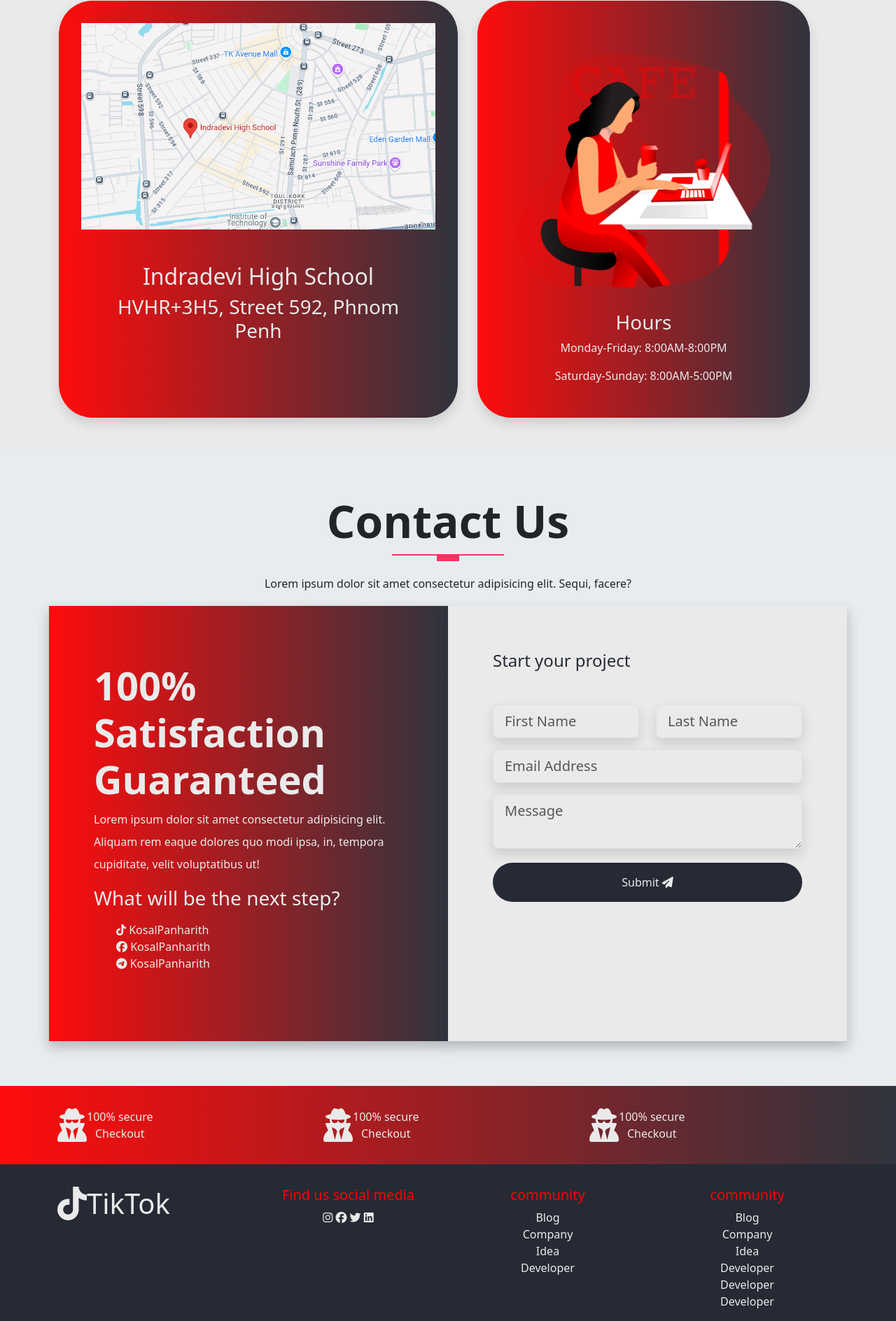
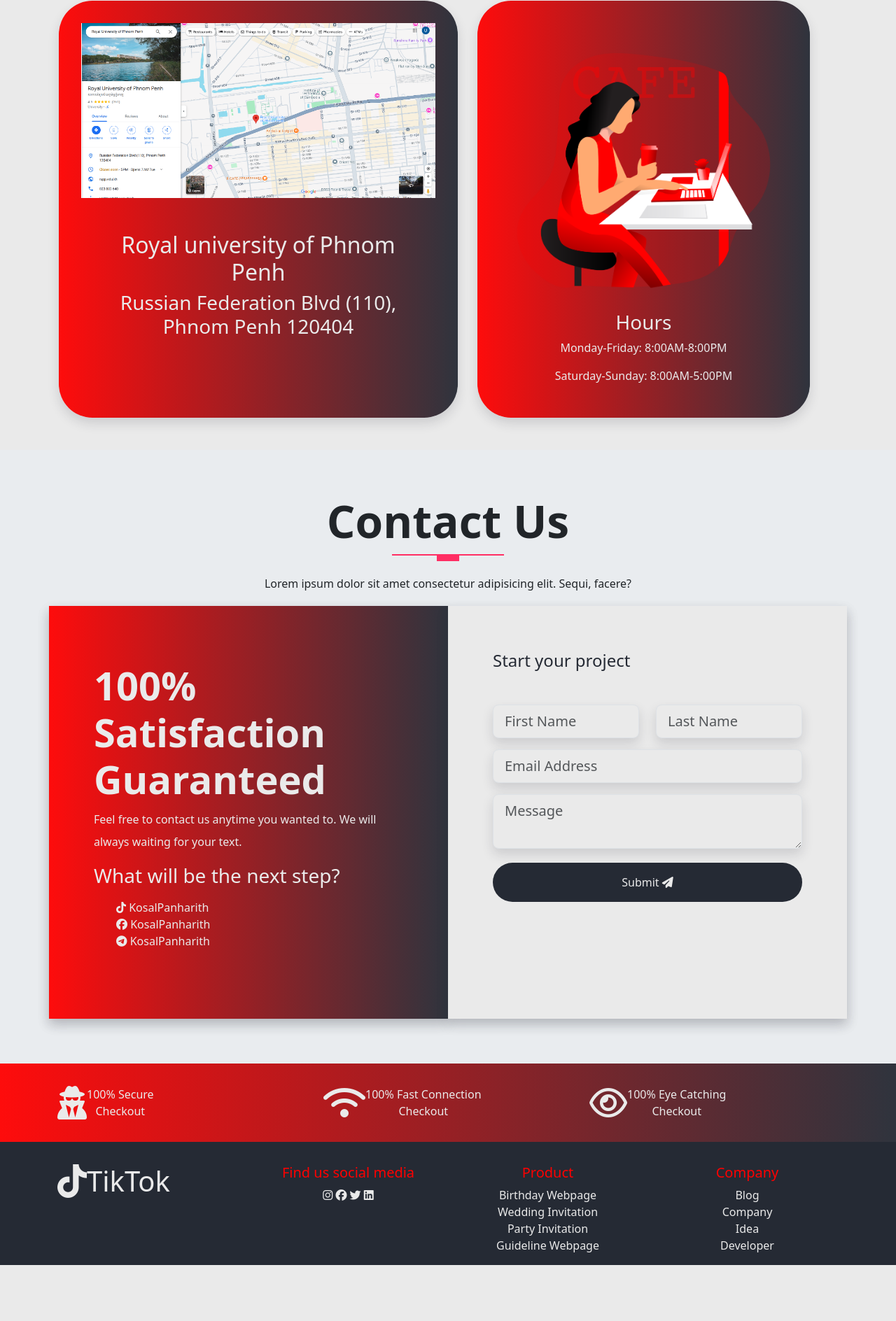
Before and after one commit to Sam485/TikTok.io, a website: page Contact.html in a window 1280 px wide. Shown: the part 1226-3114 px from the top of the page at 70% size. After the commit the page ends 3034 px from the top, so only its background shows below. Drawn offline with Linux system fonts and the light colour scheme.

Commit message:
Update Footer & Paragraphs in Links

```diff
--- a/Contact.html
+++ b/Contact.html
@@ -83,10 +83,10 @@
       </div>
       <div class="row">
         <div class="col-md-6 cards shadow text-white">
-            <a href="https://www.google.com/maps/place/Indradevi+High+School/@11.5776353,104.8888949,17z/data=!4m14!1m7!3m6!1s0x3109519d4c78b7ed:0x38ab077e1fc2e7aa!2sIndradevi+High+School!8m2!3d11.5776353!4d104.8914698!16s%2Fg%2F1v_vqcgq!3m5!1s0x3109519d4c78b7ed:0x38ab077e1fc2e7aa!8m2!3d11.5776353!4d104.8914698!16s%2Fg%2F1v_vqcgq?entry=ttu&g_ep=EgoyMDI0MTIwNC4wIKXMDSoASAFQAw%3D%3D" target="_blank"><img src="images/video/Screenshot 2024-12-10 200927.png" alt="map" class="img-fluid"></a>
+            <a href="https://maps.app.goo.gl/i4h12nsMw8oeu4tPA" target="_blank"><img src="images/video/Screenshot 2024-12-23 161644.png" alt="map" class="img-fluid"></a>
             <div class="text-white text-center m-5">
-                <h2>Indradevi High School</h2>
-                <h3>HVHR+3H5, Street 592, Phnom Penh</h3>
+                <h2>Royal university of Phnom Penh</h2>
+                <h3>Russian Federation Blvd (110), Phnom Penh 120404</h3>
             </div>
         </div>
         <div class="col-md-5 cards shadow">
@@ -114,7 +114,7 @@
         <div class="col-12 col-lg-6 gradient shadow p-3">
           <div class="cta-info w-100">
             <h4 class="display-4 fw-bold">100% Satisfaction Guaranteed</h4>
-            <p class="lh-lg">Lorem ipsum dolor sit amet consectetur adipisicing elit. Aliquam rem eaque dolores quo modi ipsa, in, tempora cupiditate, velit voluptatibus ut!</p>
+            <p class="lh-lg">Feel free to contact us anytime you wanted to. We will always waiting for your text.</p>
             <h3 class="display-3-brief">What will be the next step?</h3>
             <ul class="cta-info__list">
               <li><i class="fa-brands fa-tiktok"></i> <a href="https://www.tiktok.com/@panharithkosal?_r=1&_d=ef6acek9hmfflh&sec_uid=MS4wLjABAAAA8iVUCaUTCZlNhteM5wfihyA4IrHQwY_ka0ozE8D_sAzHShIhmf2KW7BpZdNg0CFV&share_author_id=7213631139888776193&sharer_language=en&source=h5_t&u_code=e73ki429imk0jh&timestamp=1733886689&user_id=7213631139888776193&sec_user_id=MS4wLjABAAAA8iVUCaUTCZlNhteM5wfihyA4IrHQwY_ka0ozE8D_sAzHShIhmf2KW7BpZdNg0CFV&utm_source=copy&utm_campaign=client_share&utm_medium=android&share_iid=7445595912409270032&share_link_id=d6a2c5ed-a759-4345-bf04-c3f2d2d8299b&share_app_id=1180&ugbiz_name=ACCOUNT&ug_btm=b8727%2Cb0229&social_share_type=5&enable_checksum=1" class="text-white"> KosalPanharith</a></li>
@@ -161,23 +161,23 @@
           <span class="d-flex">
           <i class="fa-solid fa-user-secret"></i>
             <div>
-                <p>100% secure <br>Checkout</p>
+              <p> 100% Secure <br>Checkout</p>
             </div>
           </span>
         </div>
         <div class="col-md-4">
           <span class="d-flex">
-            <i class="fa-solid fa-user-secret"></i>
+          <i class="fa-solid fa-wifi"></i>
             <div>
-                <p>100% secure <br>Checkout</p>
+              <p> 100% Fast Connection <br>Checkout</p>
             </div>
           </span>
         </div>
         <div class="col-md-4">
           <span class="d-flex">
-            <i class="fa-solid fa-user-secret"></i>
+          <i class="fa-regular fa-eye"></i>
             <div>
-                <p>100% secure <br>Checkout</p>
+              <p> 100% Eye Catching <br>Checkout</p>
             </div>
           </span>
         </div>
@@ -207,21 +207,19 @@
         </div>
         <div class="col-md-3">
           <div>
-            <h5>community</h5>
-                <li>Blog</li>
-                <li>Company</li>
-                <li>Idea</li>
-                <li>Developer</li>
+          <h5>Product</h5>
+              <li>Birthday Webpage</li>
+              <li>Wedding Invitation</li>
+              <li>Party Invitation</li>
+              <li>Guideline Webpage</li>
           </div>
         </div>
         <div class="col-md-3">
           <div>
-              <h5>community</h5>
+            <h5>Company</h5>
               <li>Blog</li>
               <li>Company</li>
               <li>Idea</li>
-                <li>Developer</li>
-                <li>Developer</li>
               <li>Developer</li>
           </div>
         </div>
```
Also changed, not shown: Install.html (+11 -13 lines), Product.html (+29 -33 lines), createAccount.html (+11 -13 lines), deleteVideo.html (+11 -13 lines), index.html (+14 -16 lines), password.html (+11 -13 lines), post.html (+11 -13 lines), unrepost.html (+11 -13 lines), images/video/Screenshot 2024-12-10 200927.png (deleted), images/video/Screenshot 2024-12-23 161644.png (added). Lines whose indentation alone changed are shown as unchanged.
